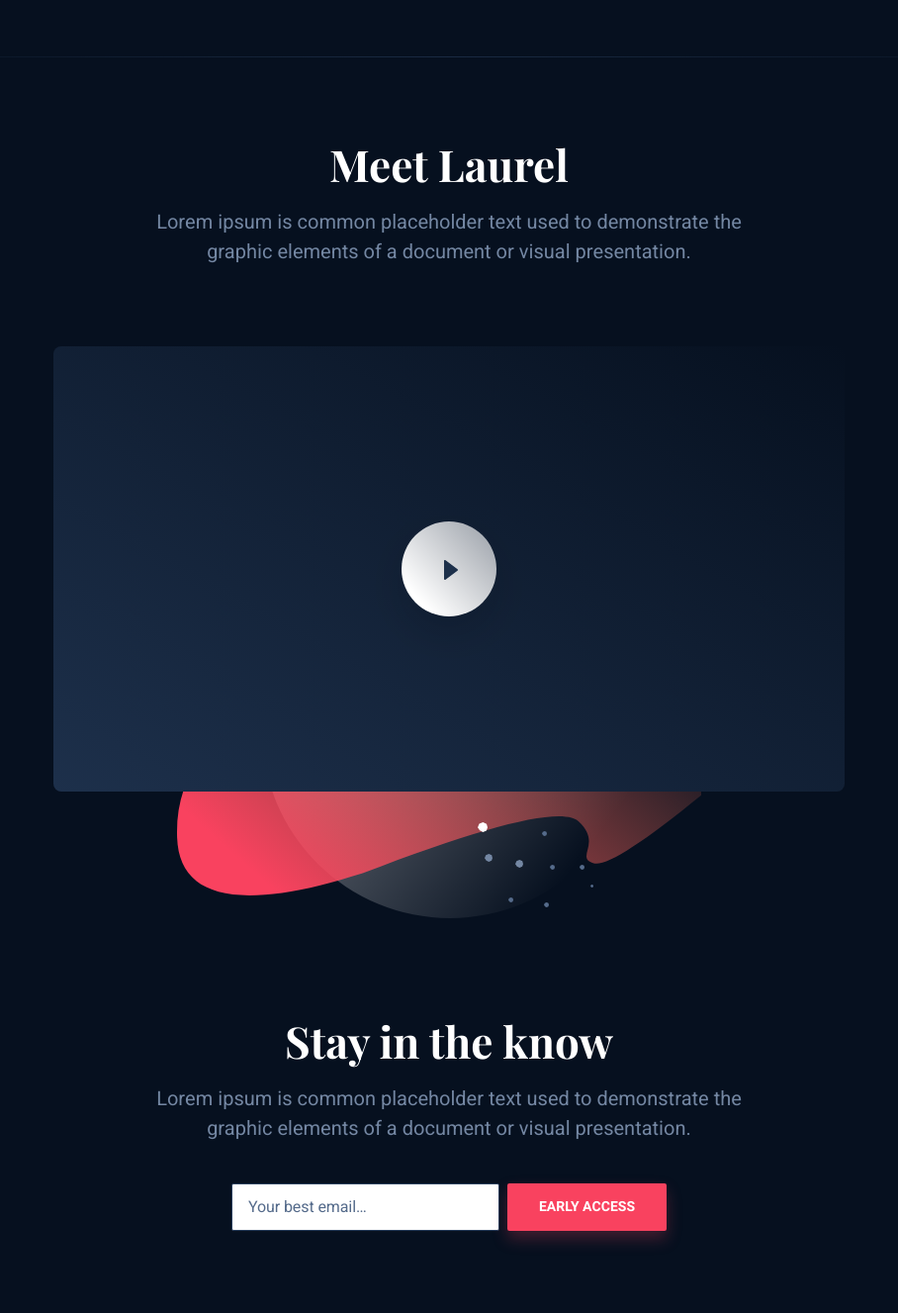
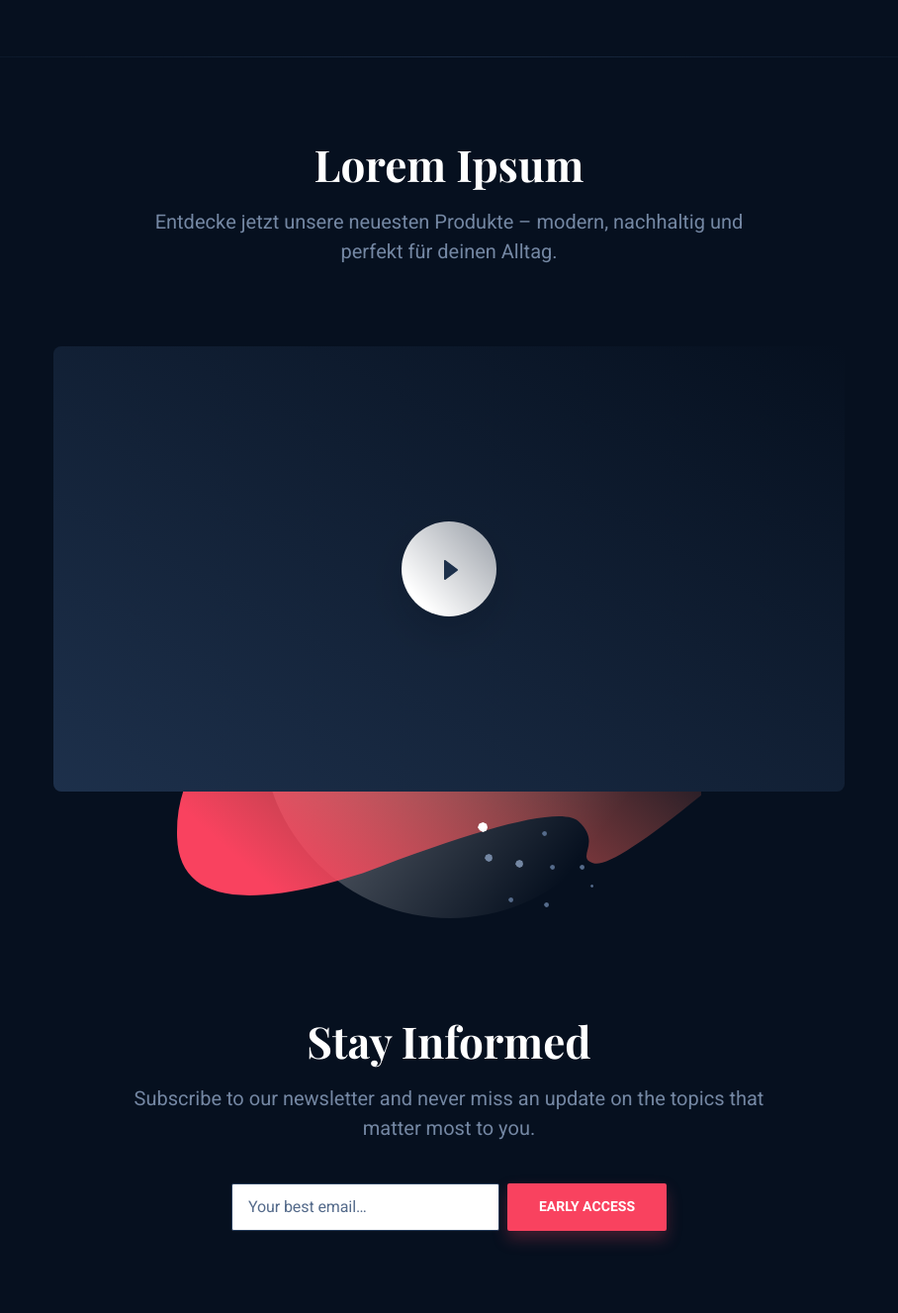
Before and after one commit to aya1710/IradTraining, a plain HTML site: page laurel/index.html in a window 1280 px wide. Shown: the part 1600-2927 px from the top of the page at 99% size, without its empty margins (186-1094 px from the left). Drawn offline with nearby package versions, Linux system fonts and the light colour scheme.

Commit message:
aya hat den  text und die paragraf geändert

```diff
--- a/laurel/index.html
+++ b/laurel/index.html
@@ -299,8 +299,8 @@
                 <div class="container-sm">
                     <div class="media-inner section-inner">
                         <div class="media-header text-center">
-                            <h2 class="section-title mt-0">Meet Laurel</h2>
-                            <p class="section-paragraph mb-0">Lorem ipsum is common placeholder text used to demonstrate the graphic elements of a document or visual presentation.</p>
+                            <h2 class="section-title mt-0">Lorem Ipsum</h2>
+                            <p class="section-paragraph mb-0">Entdecke jetzt unsere neuesten Produkte – modern, nachhaltig und perfekt für deinen Alltag.</p>
                         </div>
 						<div class="media-canvas">
 							<svg width="800" height="450" viewBox="0 0 800 450" xmlns="http://www.w3.org/2000/svg">
@@ -341,8 +341,8 @@
                 <div class="container-sm">
                     <div class="newsletter-inner section-inner">
                         <div class="newsletter-header text-center">
-                            <h2 class="section-title mt-0">Stay in the know</h2>
-                            <p class="section-paragraph">Lorem ipsum is common placeholder text used to demonstrate the graphic elements of a document or visual presentation.</p>
+                            <h2 class="section-title mt-0">Stay Informed</h2>
+                            <p class="section-paragraph">Subscribe to our newsletter and never miss an update on the topics that matter most to you.</p>
                         </div>
                         <div class="footer-form newsletter-form field field-grouped">
                             <div class="control control-expanded">
```
